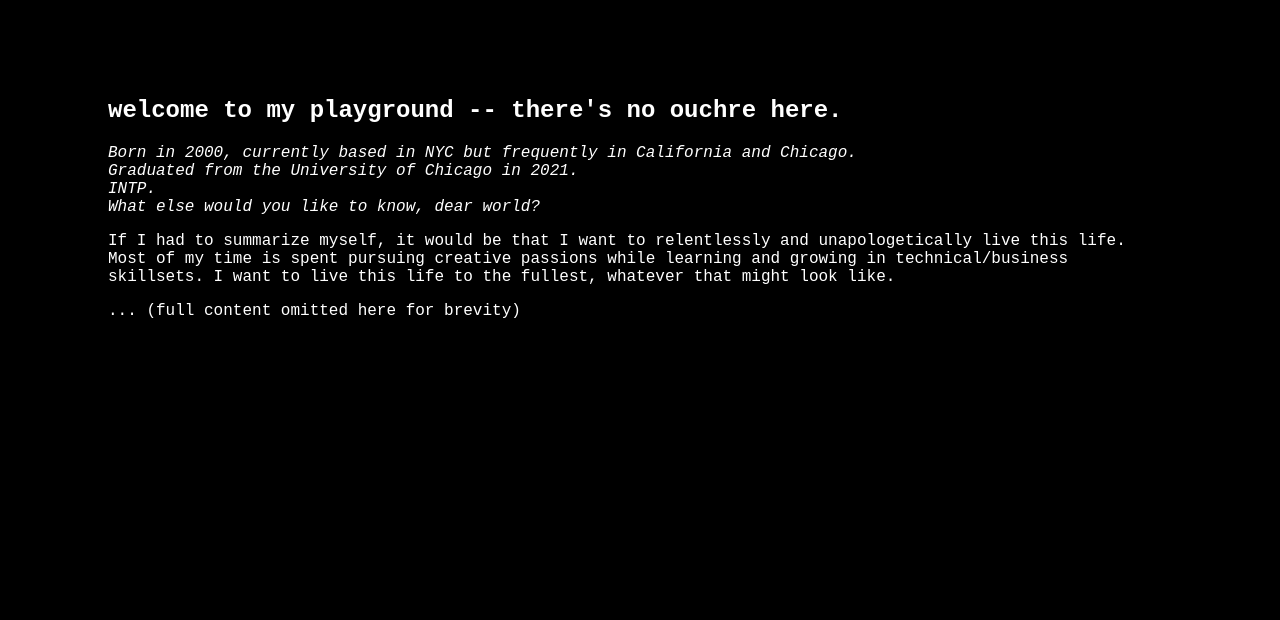
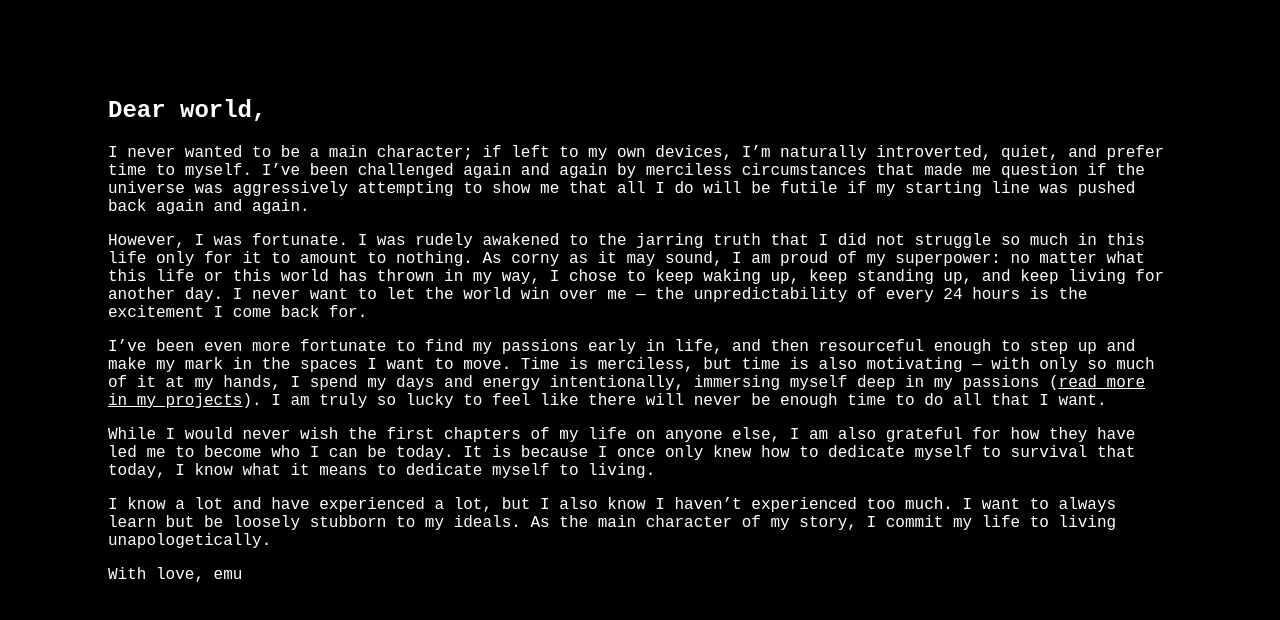
Before and after one commit to emuiuu/emu.ink, a plain HTML site: page index.html in a window 1280 px wide. Shown: the part 146-766 px from the top of the page. Drawn offline with Linux system fonts and the light colour scheme.

Commit message:
Update index.html

```diff
--- a/index.html
+++ b/index.html
@@ -20,14 +20,28 @@
 
   <div style="margin-left: 40px; margin-right: 40px; margin-top: 100px;">
 
-<h2>welcome to my playground -- there's no ouchre here.</h2>
-<p><em>Born in 2000, currently based in NYC but frequently in California and Chicago.<br>
-Graduated from the University of Chicago in 2021.<br>
-INTP.<br>
-What else would you like to know, dear world?</em></p>
-<p>If I had to summarize myself, it would be that I want to relentlessly and unapologetically live this life. Most of my time is spent pursuing creative passions while learning and growing in technical/business skillsets. I want to live this life to the fullest, whatever that might look like.</p>
-... (full content omitted here for brevity)
+<h2>Dear world,</h2>
+<p>
+I never wanted to be a main character; if left to my own devices, I’m naturally introverted, quiet, and prefer time to myself. I’ve been challenged again and again by merciless circumstances that made me question if the universe was aggressively attempting to show me that all I do will be futile if my starting line was pushed back again and again.
+</p>
 
+<p>
+However, I was fortunate. I was rudely awakened to the jarring truth that I did not struggle so much in this life only for it to amount to nothing. As corny as it may sound, I am proud of my superpower: no matter what this life or this world has thrown in my way, I chose to keep waking up, keep standing up, and keep living for another day. I never want to let the world win over me — the unpredictability of every 24 hours is the excitement I come back for.
+</p>
+
+<p>
+I’ve been even more fortunate to find my passions early in life, and then resourceful enough to step up and make my mark in the spaces I want to move. Time is merciless, but time is also motivating — with only so much of it at my hands, I spend my days and energy intentionally, immersing myself deep in my passions (<a href="projects.html" style="text-decoration: underline; color: white;">read more in my projects</a>). I am truly so lucky to feel like there will never be enough time to do all that I want.
+</p>
+
+<p>
+While I would never wish the first chapters of my life on anyone else, I am also grateful for how they have led me to become who I can be today. It is because I once only knew how to dedicate myself to survival that today, I know what it means to dedicate myself to living.
+</p>
+
+<p>
+I know a lot and have experienced a lot, but I also know I haven’t experienced too much. I want to always learn but be loosely stubborn to my ideals. As the main character of my story, I commit my life to living unapologetically.
+</p>
+
+<p>With love, emu</p>
   </div>
 </body>
 </html>
```
